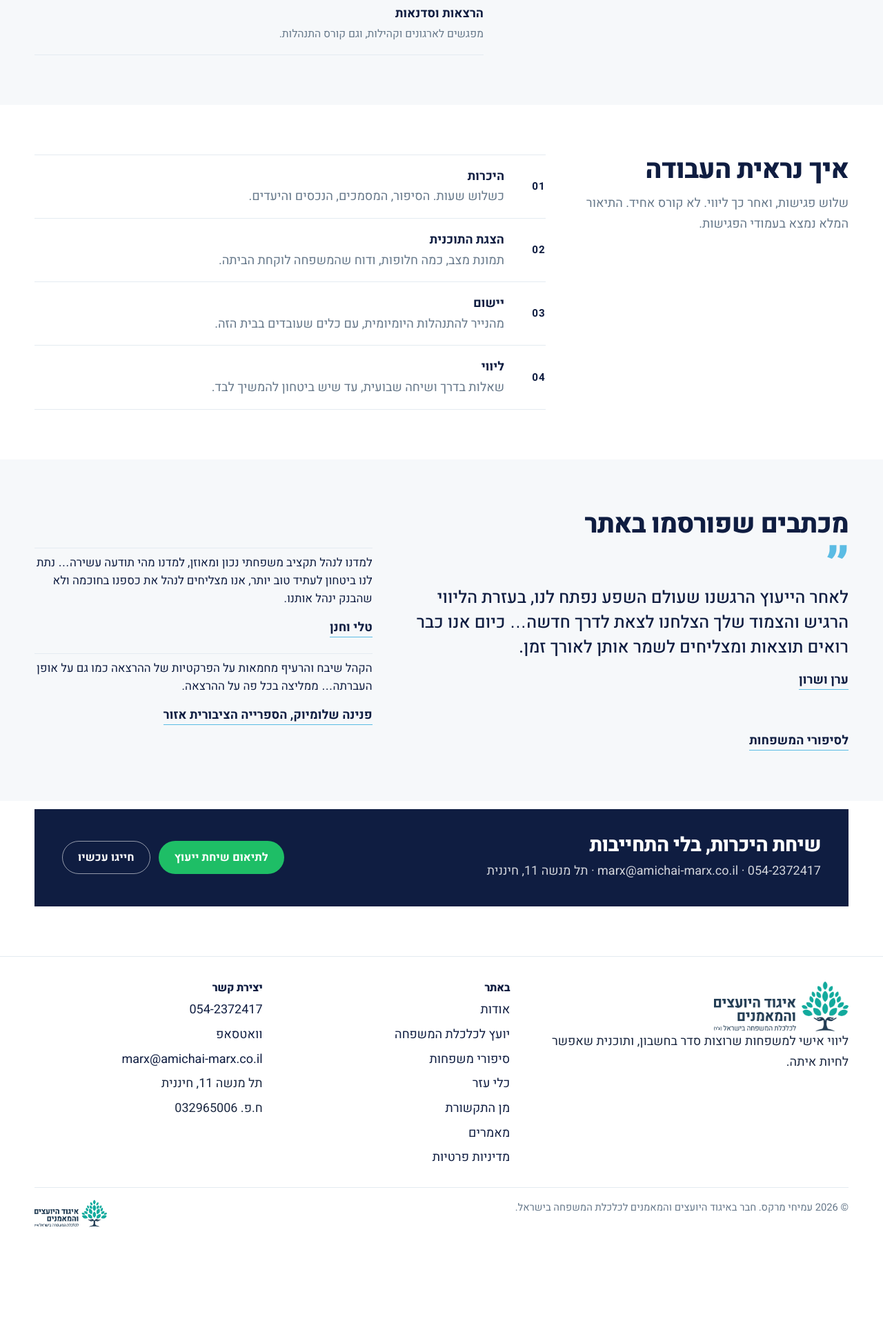
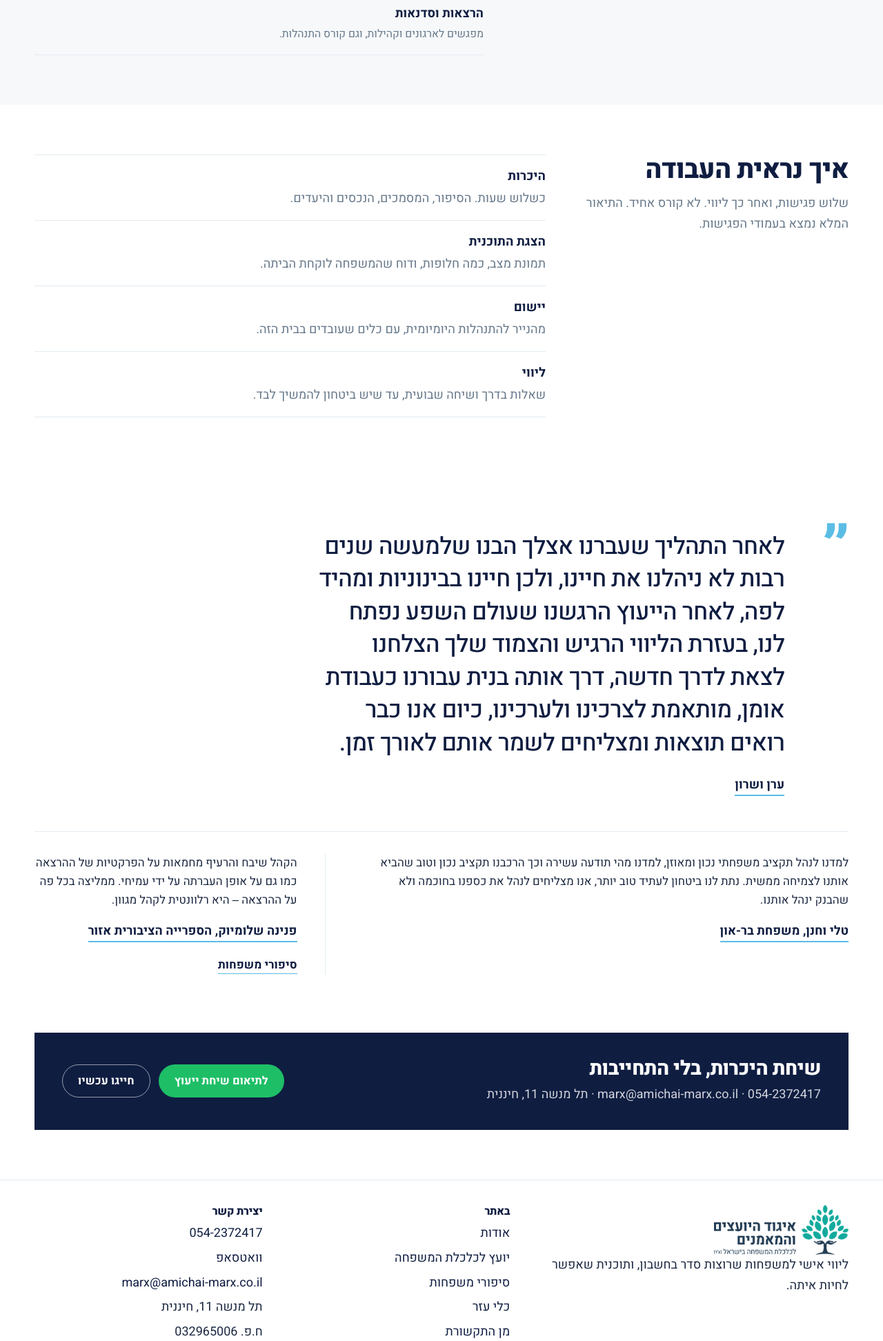
Before and after one commit to botmoar/Grok, a WordPress theme: template amichai-marx-wp/wp-content/themes/amichai-marx/front-page.php in a window 1280 px wide. Shown: the part 1886-3830 px from the top of the page at 69% size. Before the commit the page ends 3665 px from the top, so only its background shows below. Run offline with PHP 8.4 and a stand-in for WordPress, Linux system fonts and the light colour scheme; the site name, menu and one post (Sample post) are stand-ins, and other content is empty; some libraries are stand-ins or nearby versions.

Commit message:
Replace the testimonial card row with a featured letter.
Drop the kicker, the generic heading, and the three matching cards. The homepage now leads with Eran and Sharon's letter and two shorter published letters, linked by name.

Co-authored-by: botmoar <botmoar@users.noreply.github.com>

```diff
--- a/amichai-marx-wp/wp-content/themes/amichai-marx/assets/css/main.css
+++ b/amichai-marx-wp/wp-content/themes/amichai-marx/assets/css/main.css
@@ -336,9 +336,7 @@ p { margin: 0 0 1rem; }
 .am-process ol { list-style: none; margin: 0; padding: 0; }
 .am-process a {
   display: grid;
-  grid-template-columns: 52px 1fr;
-  grid-template-rows: auto auto;
-  column-gap: 8px;
+  gap: 2px;
   padding: 16px 0;
   border-bottom: 1px solid var(--line);
   text-decoration: none;
@@ -346,50 +344,77 @@ p { margin: 0 0 1rem; }
   min-height: 44px;
 }
 .am-process li:first-child a { border-top: 1px solid var(--line); }
-.am-process span {
-  grid-row: 1 / span 2;
-  align-self: center;
-  font-weight: 700;
-  color: var(--navy);
-  font-size: 0.95rem;
-  letter-spacing: 0.08em;
-}
-.am-process strong { color: var(--navy); font-size: 1.12rem; }
+.am-process strong { color: var(--navy); font-size: 1.15rem; }
 .am-process em { font-style: normal; color: var(--muted); }
 
-.am-quotes-title { margin-bottom: 22px; }
-.am-quotes {
+.am-letters {
+  padding: 88px 0 72px;
+  background: #fff;
+}
+.am-letter-feature {
+  position: relative;
+  margin: 0 0 48px;
+  padding-block: 4px;
+  padding-inline-start: 5.8rem;
+  max-width: 48rem;
+  border: 0;
+}
+.am-letter-feature::before {
+  content: "״";
+  position: absolute;
+  inset-inline-start: 0;
+  top: -0.08em;
+  font-size: 4.8rem;
+  line-height: 0.8;
+  font-weight: 800;
+  color: var(--blue-line);
+}
+.am-letter-feature p {
+  margin: 0;
+  color: var(--navy);
+  font-size: clamp(1.65rem, 2.7vw, 2.15rem);
+  font-weight: 500;
+  line-height: 1.38;
+  letter-spacing: -0.02em;
+}
+.am-letter-feature footer {
+  margin-top: 22px;
+}
+.am-letter-feature footer a,
+.am-letter-rest footer a {
+  color: var(--navy);
+  font-weight: 700;
+  text-decoration: none;
+  border-bottom: 2px solid var(--blue-line);
+  padding-bottom: 1px;
+}
+.am-letter-feature footer a:hover,
+.am-letter-rest footer a:hover { color: var(--blue); }
+.am-letter-rest {
   display: grid;
-  grid-template-columns: 1.15fr 0.85fr;
-  gap: 28px;
-  align-items: stretch;
+  grid-template-columns: 1.25fr 0.75fr;
+  gap: 40px 56px;
+  border-top: 1px solid var(--line);
+  padding-top: 32px;
 }
-.am-quote {
-  margin: 0;
-  padding: 0;
+.am-letter-rest blockquote { margin: 0; }
+.am-letter-rest p {
+  margin: 0 0 16px;
+  color: var(--ink);
+  font-size: 1.05rem;
+  line-height: 1.6;
 }
-.am-quote p {
-  margin: 0 0 14px;
+.am-letter-rest blockquote + blockquote {
+  border-inline-start: 1px solid var(--line);
+  padding-inline-start: 40px;
+}
+.am-letter-more { margin: 22px 0 0 !important; }
+.am-letter-more a {
   color: var(--navy);
-  font-size: 1.2rem;
-  line-height: 1.55;
-  font-weight: 500;
+  font-weight: 700;
+  text-decoration: none;
+  border-bottom: 1px solid var(--blue-line);
 }
-.am-quote-lead { position: relative; }
-.am-quote-lead::before {
-  content: "״";
-  display: block;
-  font-size: 4.2rem;
-  line-height: 0.7;
-  color: var(--blue-line);
-  font-weight: 800;
-  margin-bottom: 8px;
-}
-.am-quote-lead p { font-size: 1.55rem; line-height: 1.45; }
-.am-quote footer a { color: var(--navy); font-weight: 700; text-decoration: none; border-bottom: 1px solid var(--blue-line); }
-.am-quote-side { display: grid; gap: 22px; align-content: start; }
-.am-quote-side .am-quote { padding-top: 8px; border-top: 1px solid var(--line); }
-.am-quote-side .am-quote p { font-size: 1.05rem; font-weight: 400; }
 
 .am-article .am-cta-band { margin-top: 36px; }
 .am-cta-band {
@@ -594,7 +619,7 @@ p { margin: 0 0 1rem; }
   .am-about-grid,
   .am-work,
   .am-process,
-  .am-quotes,
+  .am-letter-rest,
   .am-split,
   .am-contact-grid,
   .am-footer-grid {
@@ -639,5 +664,21 @@ p { margin: 0 0 1rem; }
   .am-hero h1 { font-size: 2.15rem; }
   .fbc-row { grid-template-columns: 1fr; }
   .am-footer-base { flex-direction: column; align-items: flex-start; }
-  .am-quote-lead p { font-size: 1.25rem; }
+  .am-letters { padding: 56px 0 48px; }
+  .am-letter-feature { padding-inline-start: 0; margin-bottom: 32px; }
+  .am-letter-feature::before {
+    position: static;
+    display: block;
+    font-size: 3.6rem;
+    line-height: 0.7;
+    margin-bottom: 6px;
+  }
+  .am-letter-feature p { font-size: 1.35rem; }
+  .am-letter-rest blockquote + blockquote {
+    border-inline-start: 0;
+    padding-inline-start: 0;
+    margin-top: 8px;
+    padding-top: 22px;
+    border-top: 1px solid var(--line);
+  }
 }
--- a/amichai-marx-wp/wp-content/themes/amichai-marx/front-page.php
+++ b/amichai-marx-wp/wp-content/themes/amichai-marx/front-page.php
@@ -83,28 +83,24 @@ get_header();
       <ol>
         <li>
           <a href="<?php echo esc_url(home_url('/פגישה-מס-1-היכרות/')); ?>">
-            <span>01</span>
             <strong>היכרות</strong>
             <em>כשלוש שעות. הסיפור, המסמכים, הנכסים והיעדים.</em>
           </a>
         </li>
         <li>
           <a href="<?php echo esc_url(home_url('/פגישה-מס-2-הצגת-התוכנית/')); ?>">
-            <span>02</span>
             <strong>הצגת התוכנית</strong>
             <em>תמונת מצב, כמה חלופות, ודוח שהמשפחה לוקחת הביתה.</em>
           </a>
         </li>
         <li>
           <a href="<?php echo esc_url(home_url('/פגישה-מס-3-יישום-התוכנית/')); ?>">
-            <span>03</span>
             <strong>יישום</strong>
             <em>מהנייר להתנהלות היומיומית, עם כלים שעובדים בבית הזה.</em>
           </a>
         </li>
         <li>
           <a href="<?php echo esc_url(home_url('/ליווי/')); ?>">
-            <span>04</span>
             <strong>ליווי</strong>
             <em>שאלות בדרך ושיחה שבועית, עד שיש ביטחון להמשיך לבד.</em>
           </a>
@@ -113,26 +109,23 @@ get_header();
     </div>
   </section>
 
-  <section class="am-band am-band-plain">
+  <section class="am-letters">
     <div class="am-wrap">
-      <h2 class="am-quotes-title">מכתבים שפורסמו באתר</h2>
-      <div class="am-quotes">
-        <blockquote class="am-quote am-quote-lead">
-          <p>לאחר הייעוץ הרגשנו שעולם השפע נפתח לנו, בעזרת הליווי הרגיש והצמוד שלך הצלחנו לצאת לדרך חדשה… כיום אנו כבר רואים תוצאות ומצליחים לשמר אותן לאורך זמן.</p>
-          <footer><a href="<?php echo esc_url(home_url('/המלצה/')); ?>">ערן ושרון</a></footer>
+      <blockquote class="am-letter-feature">
+        <p>לאחר התהליך שעברנו אצלך הבנו שלמעשה שנים רבות לא ניהלנו את חיינו, ולכן חיינו בבינוניות ומהיד לפה, לאחר הייעוץ הרגשנו שעולם השפע נפתח לנו, בעזרת הליווי הרגיש והצמוד שלך הצלחנו לצאת לדרך חדשה, דרך אותה בנית עבורנו כעבודת אומן, מותאמת לצרכינו ולערכינו, כיום אנו כבר רואים תוצאות ומצליחים לשמר אותם לאורך זמן.</p>
+        <footer><a href="<?php echo esc_url(home_url('/המלצה/')); ?>">ערן ושרון</a></footer>
+      </blockquote>
+      <div class="am-letter-rest">
+        <blockquote>
+          <p>למדנו לנהל תקציב משפחתי נכון ומאוזן, למדנו מהי תודעה עשירה וכך הרכבנו תקציב נכון וטוב שהביא אותנו לצמיחה ממשית. נתת לנו ביטחון לעתיד טוב יותר, אנו מצליחים לנהל את כספנו בחוכמה ולא שהבנק ינהל אותנו.</p>
+          <footer><a href="<?php echo esc_url(home_url('/מכתב-תודה-לעמיחי-טלי-וחנן/')); ?>">טלי וחנן, משפחת בר-און</a></footer>
         </blockquote>
-        <div class="am-quote-side">
-          <blockquote class="am-quote">
-            <p>למדנו לנהל תקציב משפחתי נכון ומאוזן, למדנו מהי תודעה עשירה… נתת לנו ביטחון לעתיד טוב יותר, אנו מצליחים לנהל את כספנו בחוכמה ולא שהבנק ינהל אותנו.</p>
-            <footer><a href="<?php echo esc_url(home_url('/מכתב-תודה-לעמיחי-טלי-וחנן/')); ?>">טלי וחנן</a></footer>
-          </blockquote>
-          <blockquote class="am-quote">
-            <p>הקהל שיבח והרעיף מחמאות על הפרקטיות של ההרצאה כמו גם על אופן העברתה… ממליצה בכל פה על ההרצאה.</p>
-            <footer><a href="<?php echo esc_url(home_url('/המלצה-מפנינה-שלומיוק-מנהלת-הספרייה/')); ?>">פנינה שלומיוק, הספרייה הציבורית אזור</a></footer>
-          </blockquote>
-        </div>
+        <blockquote>
+          <p>הקהל שיבח והרעיף מחמאות על הפרקטיות של ההרצאה כמו גם על אופן העברתה על ידי עמיחי. ממליצה בכל פה על ההרצאה – היא רלוונטית לקהל מגוון.</p>
+          <footer><a href="<?php echo esc_url(home_url('/המלצה-מפנינה-שלומיוק-מנהלת-הספרייה/')); ?>">פנינה שלומיוק, הספרייה הציבורית אזור</a></footer>
+          <p class="am-letter-more"><a href="<?php echo esc_url(home_url('/סיפורי-משפחות/')); ?>">סיפורי משפחות</a></p>
+        </blockquote>
       </div>
-      <p class="am-more"><a href="<?php echo esc_url(home_url('/סיפורי-משפחות/')); ?>">לסיפורי המשפחות</a></p>
     </div>
   </section>
 
```
